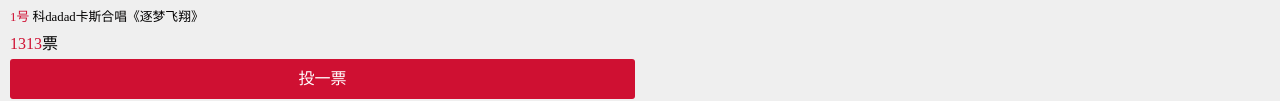
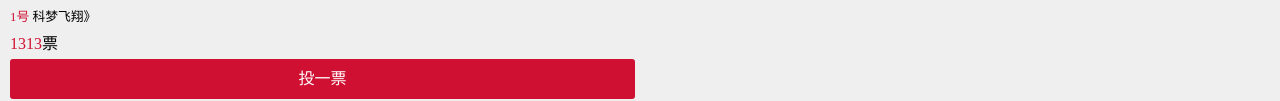
Before and after one commit to tralesa/gitskills, a plain HTML site: page index.html in a window 1280 px wide. Shown: the part 479-580 px from the top of the page. Drawn offline with Linux system fonts and the light colour scheme.

Commit message:
newcommit

```diff
--- a/index.html
+++ b/index.html
@@ -56,7 +56,7 @@ img{
     <div class="inner">
       <img src="images/pic.jpg" alt="">
     </div>
-    <div class="intro"><font color="#cf1032">1号</font> 科dadad卡斯合唱《逐梦飞翔》</div>
+    <div class="intro"><font color="#cf1032">1号</font> 科梦飞翔》</div>
     <div class="numb center"><font color="#cf1032">1313</font>票</div>
     <div class="area center"><input name="" type="button" value="投一票" class="tp_btn" /></div>
 
```
